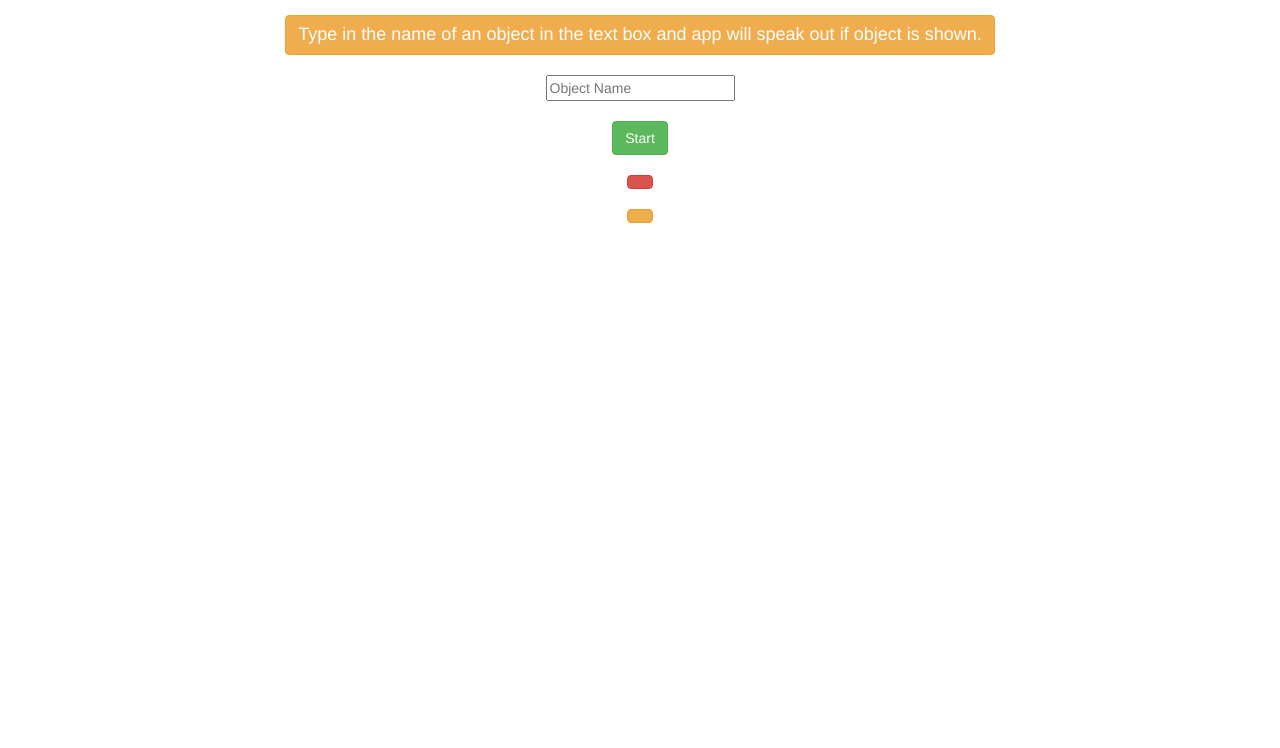
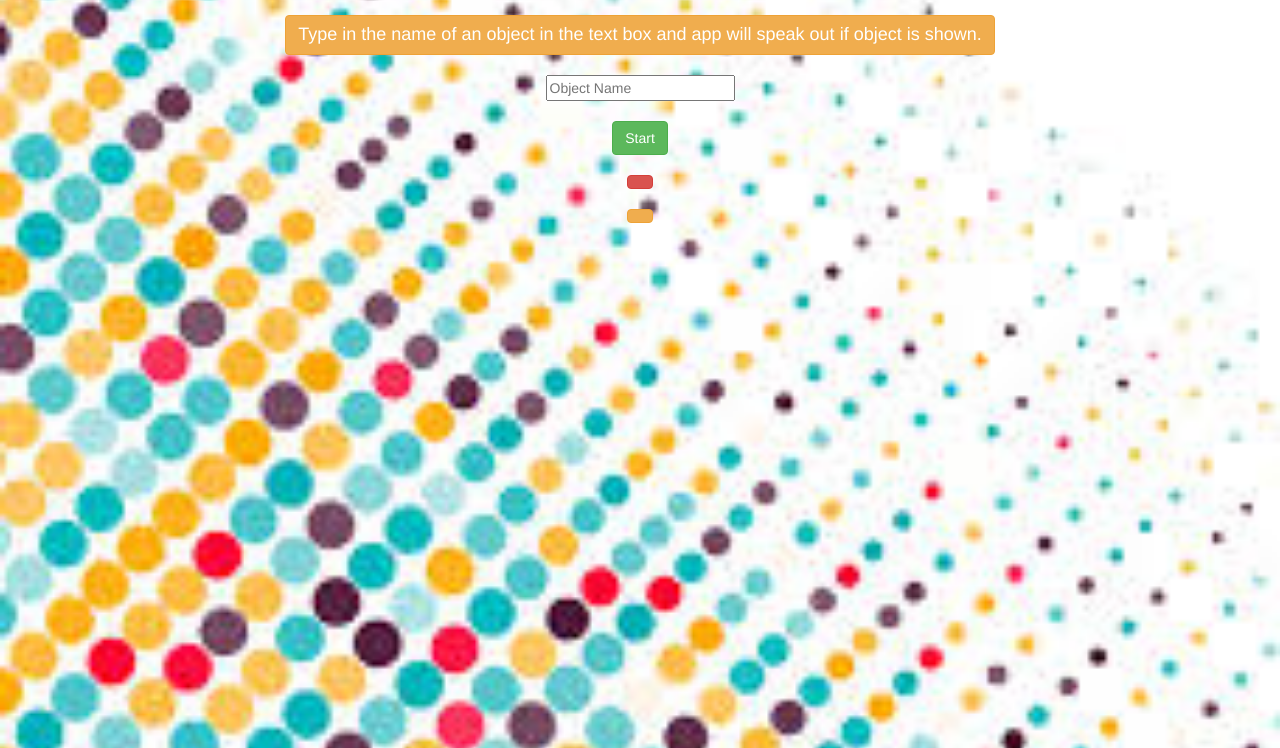
Before and after one commit to ModernShrub/object_finder, a plain HTML site: page index.html in a window 1280 px wide. Shown: the part 52-800 px from the top of the page. Drawn offline with nearby package versions, Linux system fonts and the light colour scheme.

Commit message:
Add files via upload

```diff
--- a/index.html
+++ b/index.html
@@ -14,7 +14,7 @@
   <link rel="stylesheet" type="text/css" href="style.css">
 </head>
 
-<body background="background.jpg">
+<body background="bkg.jpg">
     <center>
         <h1 class="btn btn-success head">AI Object Finder</h1>
         <h3 class="btn btn-warning info">Type in the name of an object in the text box and app will speak out if object is shown.</h3>
```
